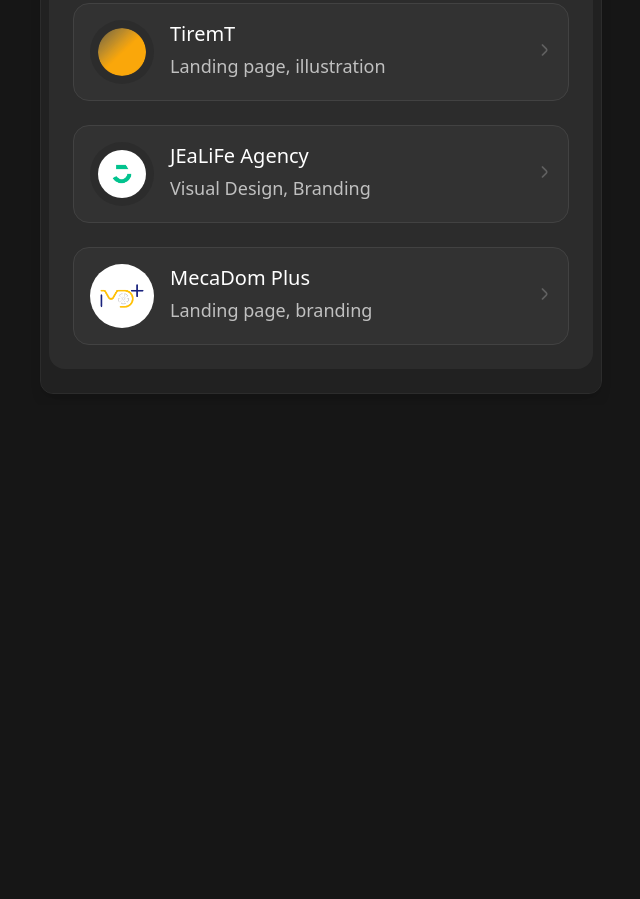
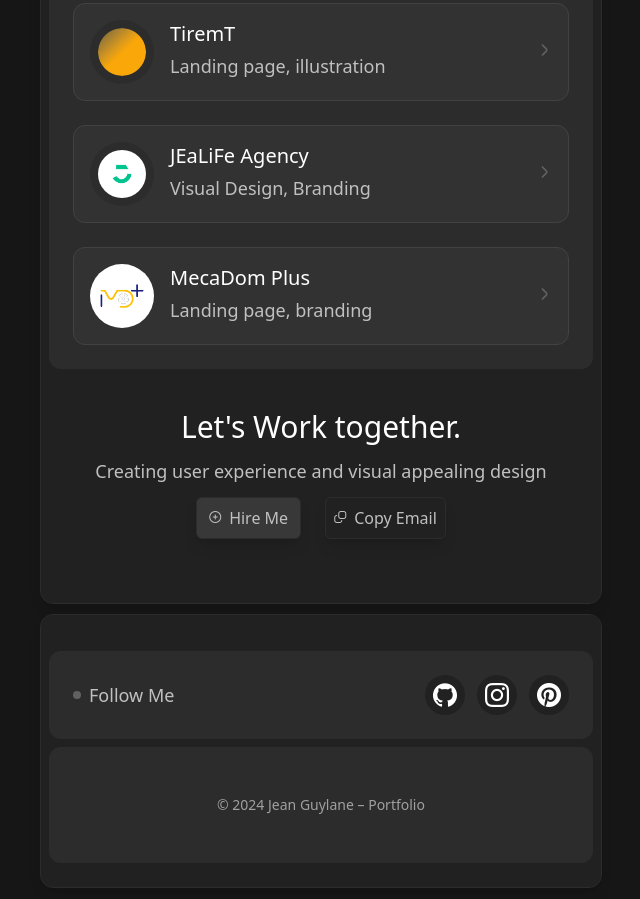
Before and after one commit to jealife/Portfolio-HTMl-Tailwind-CSS, a plain HTML site: page index.html in a window 1280 px wide. Shown: the part 517-1416 px from the top of the page, without its empty margins (319-959 px from the left). Before the commit the page ends 922 px from the top, so only its background shows below. Drawn offline with nearby package versions, Linux system fonts and the light colour scheme.

Commit message:
Add files via upload

```diff
--- a/index.html
+++ b/index.html
@@ -5,7 +5,12 @@
     <meta name="viewport" content="width=device-width, initial-scale=1.0" />
     <script src="https://cdn.tailwindcss.com"></script>
     <meta name="og:title" content="Jean Guylane" />
-    <meta name="og:description" content="A simple portolio in HTML/CSS" />
+    <meta
+      name="og:description"
+      content="I'm Jean Guylane Web Developer & Graphic Designer"
+    />
+    <meta name="copyright" content="©Jean Guylane">
+
     <meta
       name="og:image"
       content="https://avatars.githubusercontent.com/u/83034287?v=4"
@@ -16,11 +21,12 @@
       rel="stylesheet"
       href="https://cdn-uicons.flaticon.com/2.5.1/uicons-regular-rounded/css/uicons-regular-rounded.css"
     />
+    <link rel='stylesheet' href='https://cdn-uicons.flaticon.com/2.5.1/uicons-brands/css/uicons-brands.css'>
 
     <title>Jean Guylane</title>
   </head>
   <body class="bg-[#161616] px-3">
-    <header class="w-full left-0 px-3 py-3 fixed top-0">
+    <header class="w-full left-0 px-3 py-3 fixed top-0 z-50">
       <nav
         class="max-w-[560px] w-full h-14 bg-[#212121] mx-auto rounded-xl outline outline-1 outline-[#2c2c2c] shadow-lg"
       >
@@ -103,7 +109,7 @@
 
       <!-- Projects --->
       <section
-        class="bg-[#2C2C2C] rounded-2xl p-6 w-full flex flex-col gap-6 flex-nowrap h-min"
+        class="bg-[#2C2C2C] rounded-xl p-6 w-full flex flex-col gap-6 flex-nowrap h-min"
       >
         <div class="flex justify-between items-center w-full">
           <div class="flex items-center gap-2">
@@ -121,7 +127,8 @@
         </div>
         <a
           href="https://tirem-t.vercel.app/"
-          class="border border-[#424242] border-1 rounded-2xl bg-[#323232] flex lg:flex-row flex-col justify-between gap-4 flex-nowrap h-min p-4 relative hover:outline hover:outline-4 outline-[#161616] duration-300 ease-linear"
+          target="_blank"
+          class="border border-[#424242] border-1 rounded-xl bg-[#323232] flex lg:flex-row flex-col justify-between gap-4 flex-nowrap h-min p-4 relative hover:outline hover:outline-4 outline-[#161616] duration-300 ease-linear"
         >
           <div
             class="rounded-full overflow-hidden h-16 w-16 bg-[#2c2c2c] p-2 flex-none text-center flex items-center justify-center"
@@ -129,7 +136,7 @@
             <img
               class="rounded-full w-full object-cover"
               src="images/TiremT.png"
-              alt=""
+              alt="Icon TiremT"
             />
           </div>
 
@@ -147,7 +154,8 @@
         </a>
         <a
           href="https://jealife-agency.vercel.app/"
-          class="border border-[#424242] border-1 rounded-2xl bg-[#323232] flex lg:flex-row flex-col justify-between gap-4 flex-nowrap h-min p-4 relative hover:outline hover:outline-4 outline-[#161616] duration-300 ease-linear"
+          target="_blank"
+          class="border border-[#424242] border-1 rounded-xl bg-[#323232] flex lg:flex-row flex-col justify-between gap-4 flex-nowrap h-min p-4 relative hover:outline hover:outline-4 outline-[#161616] duration-300 ease-linear"
         >
           <div
             class="rounded-full overflow-hidden h-16 w-16 bg-[#2c2c2c] p-2 flex-none text-center flex items-center justify-center"
@@ -155,7 +163,7 @@
             <img
               class="rounded-full w-full object-cover"
               src="images/JEaLiFe_Agency.jpg"
-              alt=""
+              alt="Logo JEaLiFe  Agency"
             />
           </div>
 
@@ -173,7 +181,8 @@
         </a>
         <a
           href="https://meca-dom-plus.vercel.app/"
-          class="border border-[#424242] border-1 rounded-2xl bg-[#323232] flex lg:flex-row flex-col justify-between gap-4 flex-nowrap h-min p-4 relative hover:outline hover:outline-4 outline-[#161616] duration-300 ease-linear"
+          target="_blank"
+          class="border border-[#424242] border-1 rounded-xl bg-[#323232] flex lg:flex-row flex-col justify-between gap-4 flex-nowrap h-min p-4 relative hover:outline hover:outline-4 outline-[#161616] duration-300 ease-linear"
         >
           <div
             class="rounded-full overflow-hidden h-16 w-16 bg-[#ffffff] p-2 flex-none text-center flex items-center justify-center"
@@ -181,7 +190,7 @@
             <img
               class="rounded-full w-full object-cover"
               src="images/mecadom.png"
-              alt=""
+              alt="Logo Mecadom plus"
             />
           </div>
 
@@ -200,7 +209,77 @@
       </section>
 
       <!---- END OF Projects ---->
+
+      <!-- Let's work --->
+      <div class="py-10 px-2 flex flex-col gap-3 relative items-center w-full">
+        <div class="flex flex-col gap-3 items-center">
+          <h4 class="text-3xl text-white font-medium">Let's Work together.</h4>
+          <p class="text-lg text-[#C0C0C0]">
+            Creating user experience and visual appealing design
+          </p>
+        </div>
+        <div class="flex lg:flex-row gap-6 lg:justify-start justify-center">
+          <a
+            href="https://wa.me/212617541079"
+            target="_blank"
+            class="bg-[#383838] px-3 text-[#C0C0C0] rounded-md border border-1 border-[#2c2c2c] hover:outline hover:outline-4 outline-[#161616] duration-300 ease-linear cursor-pointer shadow-lg flex items-center gap-2 w-max"
+          >
+            <i class="fi fi-rr-add text-xs leading-3"></i>
+            Hire Me
+          </a>
+          <button
+            onclick="copy()"
+            class="p-2 text-[#C0C0C0] rounded-md border border-1 border-[#2c2c2c] hover:outline hover:outline-4 outline-[#161616] cursor-pointer shadow-lg flex items-center gap-2 duration-300 ease-in-out"
+          >
+            <i class="fi fi-rr-clone text-xs leading-3"></i>
+            <span id="copyBtn"> Copy Email </span>
+          </button>
+        </div>
+      </div>
+
+      <!--------------- END OF Let's work -------------->
     </main>
+
+    <!--=============================== Footer =============================-->
+
+    <footer
+      class="px-2 max-w-[560px] bg-[#212121] mx-auto rounded-xl outline outline-1 outline-[#2c2c2c] shadow-lg mt-3 mb-3 pt-9 pb-6 flex flex-col gap-2"
+    >
+      <div
+        class="flex bg-[#2C2C2C] rounded-xl p-6 w-full justify-between items-center flex-nowrap h-min"
+      >
+        <div class="flex items-center gap-2">
+          <div class="h-2 bg-[#616161] rounded-xl w-2"></div>
+          <h4 class="text-[#C0C0C0] text-lg">Follow Me</h4>
+        </div>
+        <div class="flex gap-3 items-center">
+          <a href="https://github.com/jealife" target="_blank"
+            class="rounded-full text-white overflow-hidden h-10 w-10 bg-[#212121] p-2 flex-none text-center flex items-center justify-center hover:outline hover:outline-4 outline-[#161616] duration-300 ease-linear"
+          >
+          <i class="fi fi-brands-github leading-3 text-2xl"></i>
+          </a>
+          <a href="https://www.instagram.com/jealife_pictures?utm_source=ig_web_button_share_sheet&igsh=ZDNlZDc0MzIxNw==" target="_blank"
+            class="rounded-full text-white overflow-hidden h-10 w-10 bg-[#212121] p-2 flex-none text-center flex items-center justify-center hover:outline hover:outline-4 outline-[#161616] duration-300 ease-linear"
+          >
+          <i class="fi fi-brands-instagram leading-3 text-2xl"></i>
+          </a>
+          <a href="https://www.pinterest.fr/jealifep/" target="_blank"
+            class="rounded-full text-white overflow-hidden h-10 w-10 bg-[#212121] p-2 flex-none text-center flex items-center justify-center hover:outline hover:outline-4 outline-[#161616] duration-300 ease-linear"
+          >
+          <i class="fi fi-brands-pinterest leading-3 text-2xl"></i>
+          </a>
+        </div>
+      </div>
+
+      <div class="flex flex-col gap-1 py-12 px-6 items-center bg-[#2C2C2C] rounded-xl p-6 w-full flex-nowrap">
+        <div class="flex flex-col gap-1 items-center w-full">
+          <p class="text-sm text-[#a0a0a0] font-thin">
+            &copy; 2024 Jean Guylane – Portfolio
+          </p>
+        </div>
+      </div>
+
+    </footer>
 
     <!--=============================== scripts =============================-->
     <script>
```
